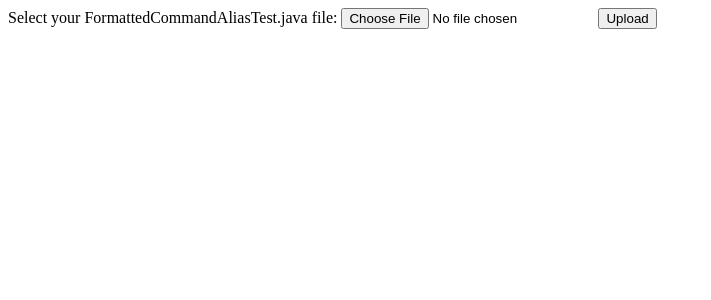
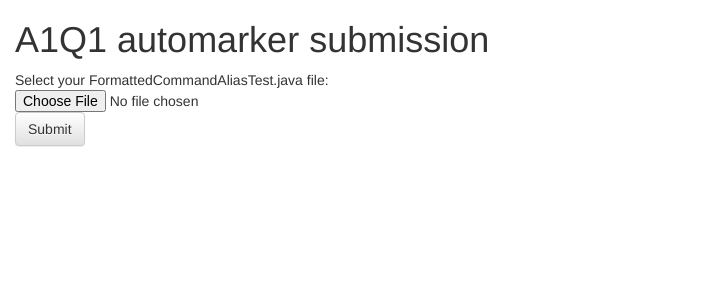
Before and after one commit to patricklam/plam.webpage, a PHP site: page /a1.php in a window 1280 px wide. Shown: the top 300 px of the page, without its empty margins (0-711 px from the left). Run offline with PHP 8.4, Linux system fonts and the light colour scheme.

Commit message:
automarker styling

```diff
--- a/a1.php
+++ b/a1.php
@@ -1,25 +1,36 @@
 <!DOCTYPE html>
-<html>
+<html lang="en">
 
 <head>
  <meta http-equiv="content-type" content="text/html;charset=utf-8">
  <meta name="verify-v1" content="uWOD3hwnkhqEtxfofLKoWL1CnqK8DE4T7+kDt10MhEw=">
  <link rel="stylesheet" href="/ui/style.css" type="text/css">
  <title>Patrick Lam: STQAM A1Q1 auto-marking</title>
+ <!-- Latest compiled and minified CSS -->
+ <link rel="stylesheet" href="https://maxcdn.bootstrapcdn.com/bootstrap/3.3.7/css/bootstrap.min.css" integrity="sha384-BVYiiSIFeK1dGmJRAkycuHAHRg32OmUcww7on3RYdg4Va+PmSTsz/K68vbdEjh4u" crossorigin="anonymous">
+
+ <!-- Optional theme -->
+ <link rel="stylesheet" href="https://maxcdn.bootstrapcdn.com/bootstrap/3.3.7/css/bootstrap-theme.min.css" integrity="sha384-rHyoN1iRsVXV4nD0JutlnGaslCJuC7uwjduW9SVrLvRYooPp2bWYgmgJQIXwl/Sp" crossorigin="anonymous">
+
+ <!-- Latest compiled and minified JavaScript -->
+ <script src="https://maxcdn.bootstrapcdn.com/bootstrap/3.3.7/js/bootstrap.min.js" integrity="sha384-Tc5IQib027qvyjSMfHjOMaLkfuWVxZxUPnCJA7l2mCWNIpG9mGCD8wGNIcPD7Txa" crossorigin="anonymous"></script>
 </head>
 
 <body>
 
+  <div class="container-fluid">
   <?php
      if (!isset($_POST["submit"])) {
-  ?>
+     ?>
+  <h1> A1Q1 automarker submission </h1>
   <form method="post" enctype="multipart/form-data">
     Select your FormattedCommandAliasTest.java file:
     <input type="file" name="fcat" id="fcat">
-    <input type="submit" value="Upload" name="submit">
+    <button type="submit" value="Upload" name="submit" class="btn btn-default">Submit</button>
   </form>
   <?php
      } else {
+     ?>   <h1> A1Q1 automarker results </h1> <?php
      $pmd = '/home/plam/jail/pmd-bin-5.5.2';
        exec("$pmd/bin/run.sh pmd -f text -R $pmd/a1q1-automarker.xml -d " . $_FILES["fcat"]["tmp_name"], $output, $rv);
        echo 'Output: <pre>';
@@ -29,7 +40,8 @@
        echo '</pre>';
        echo "<p>Return code (0 is good): $rv</p>";
      }
-  ?>
+     ?>
+  </div>
 
 </body>
 </html>
```
